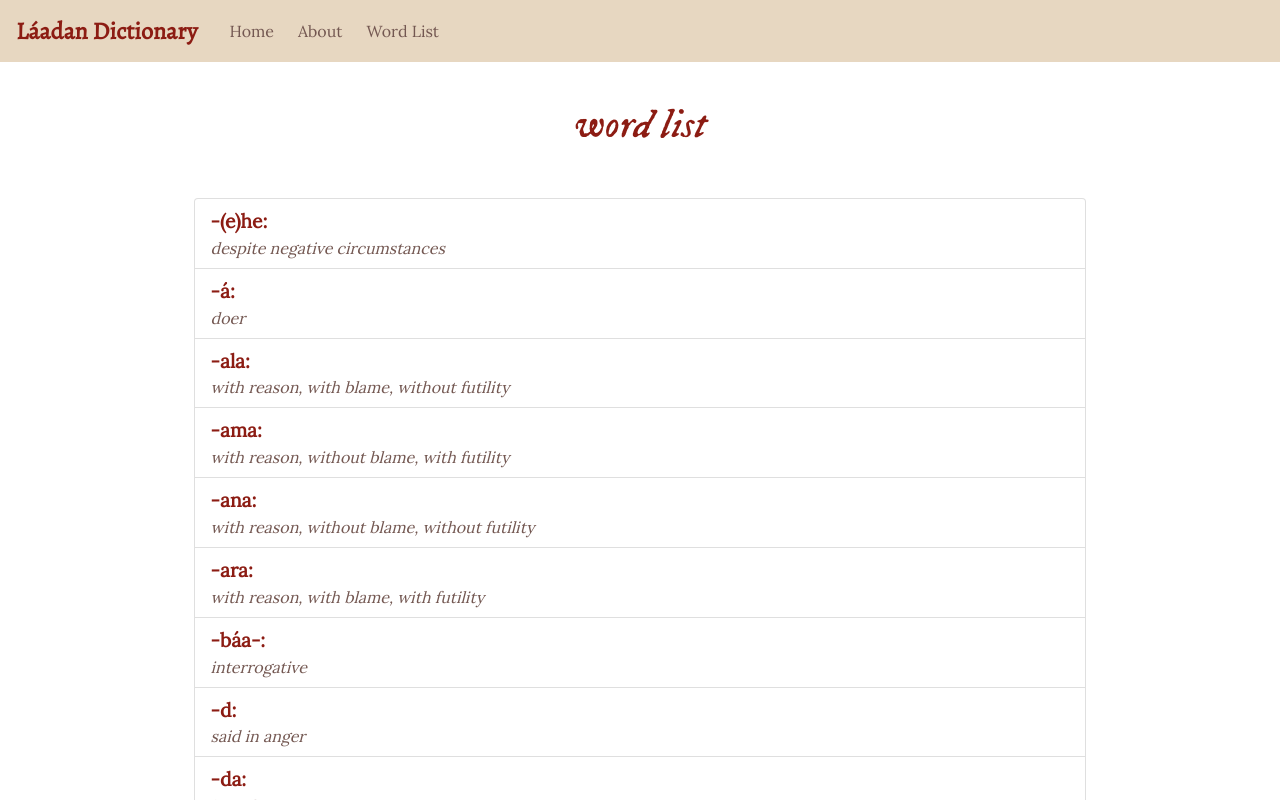
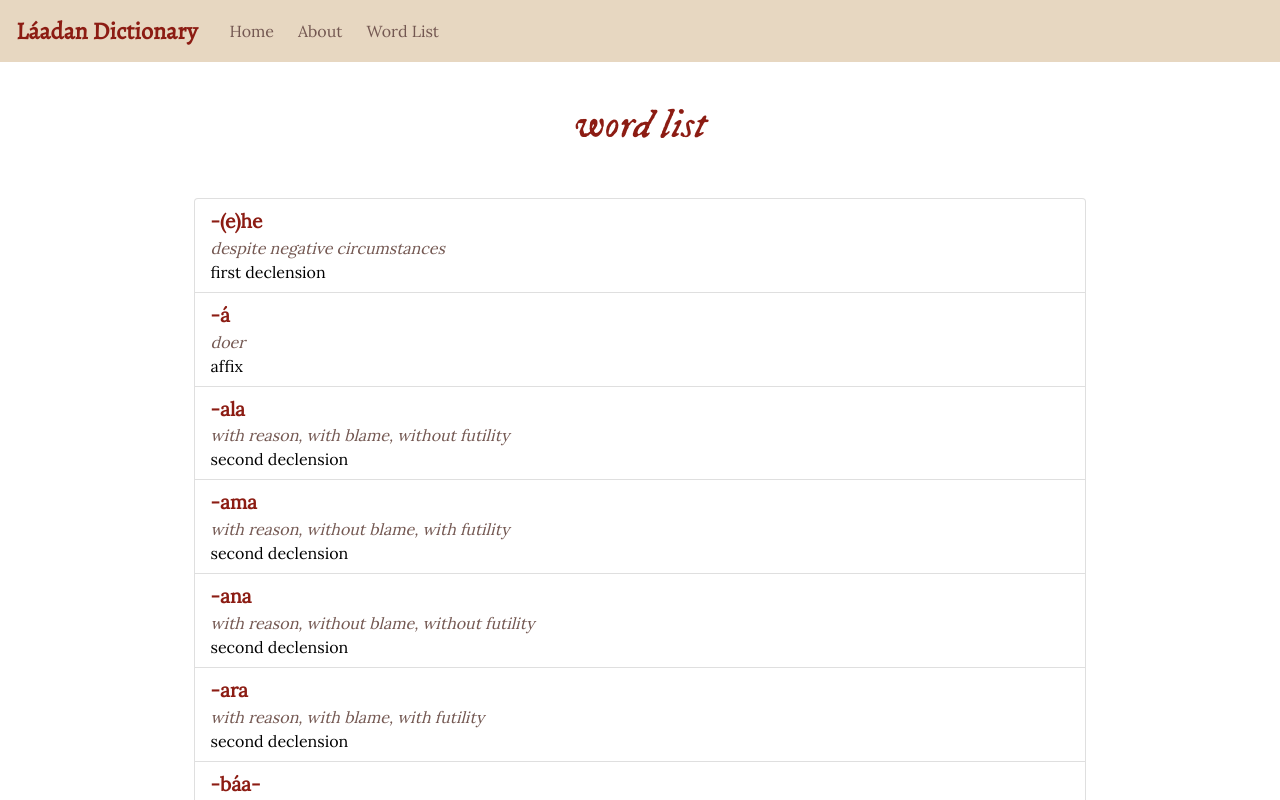
Before and after one commit to corscheid/laadan-dict, a Next.js app: page /words in a window 1280 px wide. Shown: the top 800 px of the page. Built offline with nearby package versions, Linux system fonts and the light colour scheme.

Commit message:
Fix Search bar, Search results
- Disable: autoCapitalize, autoCorrect, spellCheck
- Attempt enabling autoFocus

- Remove colon from search result title
- Add word classification

```diff
--- a/components/ListItem.module.css
+++ b/components/ListItem.module.css
@@ -18,3 +18,7 @@
   font-style: italic;
   color: var(--liver);
 }
+
+.classification {
+  color: var(--black);
+}
--- a/components/ListItem.tsx
+++ b/components/ListItem.tsx
@@ -10,8 +10,9 @@ type Props = {
 const ListItem = ({ data }: Props) => (
   <Link href="/words/[id]" as={`/words/${data.id}`}>
     <a className={styles.listItemLink}>
-      <div className={styles.word}>{data["laadan"]}:</div>
+      <div className={styles.word}>{data["laadan"]}</div>
       <div className={styles.english}>{data["english"]}</div>
+      <div className={styles.classification}>{data["classification"]}</div>
     </a>
   </Link>
 )
--- a/pages/index.tsx
+++ b/pages/index.tsx
@@ -29,6 +29,10 @@ const IndexPage = (): JSX.Element => {
             value={text}
             onChange={(e) => { updateResults(e.target.value) }}
             autoComplete="off"
+            autoCapitalize="none"
+            autoCorrect="off"
+            spellCheck={false}
+            autoFocus={true}
           />
         </Form>
       </div>
--- a/styles/globals.css
+++ b/styles/globals.css
@@ -17,6 +17,7 @@
   --almond: #e7d7c1ff;
   --cinereous: #a78a7fff;
   --liver: #735751ff;
+  --black:  #000000;
 }
 
 html, body {
```
